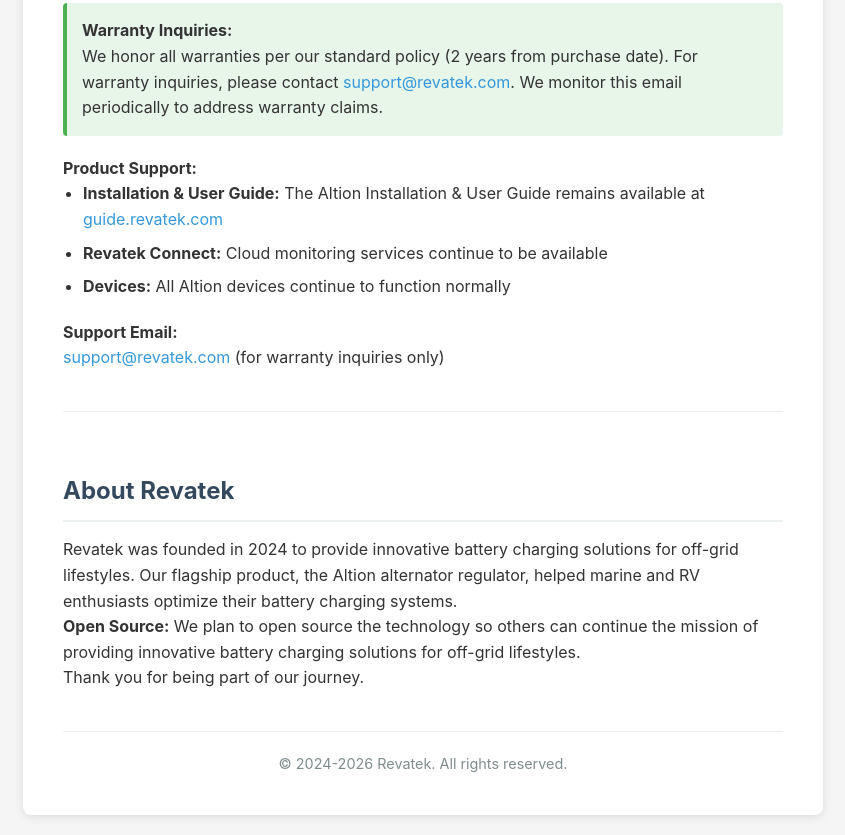
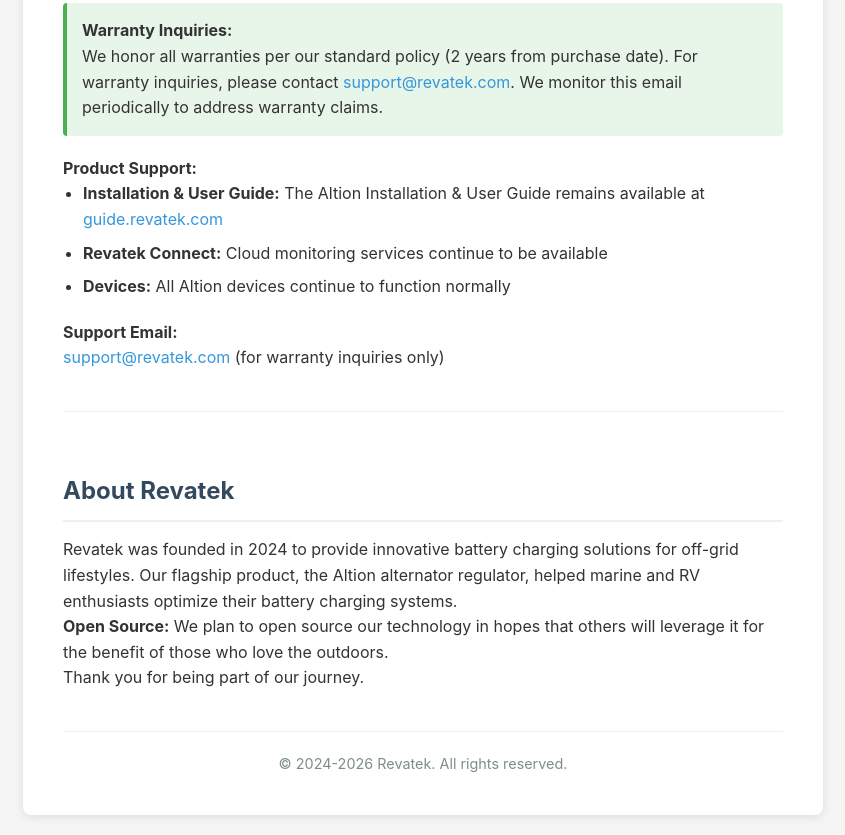
Before and after one commit to grevelle/revatek-website, a plain HTML site: page index.html in a window 1280 px wide. Shown: the part 405-1240 px from the top of the page, without its empty margins (217-1062 px from the left). Drawn offline with Linux system fonts and the light colour scheme.

Commit message:
Update open source phrasing

```diff
--- a/index.html
+++ b/index.html
@@ -144,7 +144,7 @@
             <h2>About Revatek</h2>
             <p>Revatek was founded in 2024 to provide innovative battery charging solutions for off-grid lifestyles. Our flagship product, the Altion alternator regulator, helped marine and RV enthusiasts optimize their battery charging systems.</p>
 
-            <p><strong>Open Source:</strong> We plan to open source the technology so others can continue the mission of providing innovative battery charging solutions for off-grid lifestyles.</p>
+            <p><strong>Open Source:</strong> We plan to open source our technology in hopes that others will leverage it for the benefit of those who love the outdoors.</p>
 
             <p>Thank you for being part of our journey.</p>
         </div>
```
